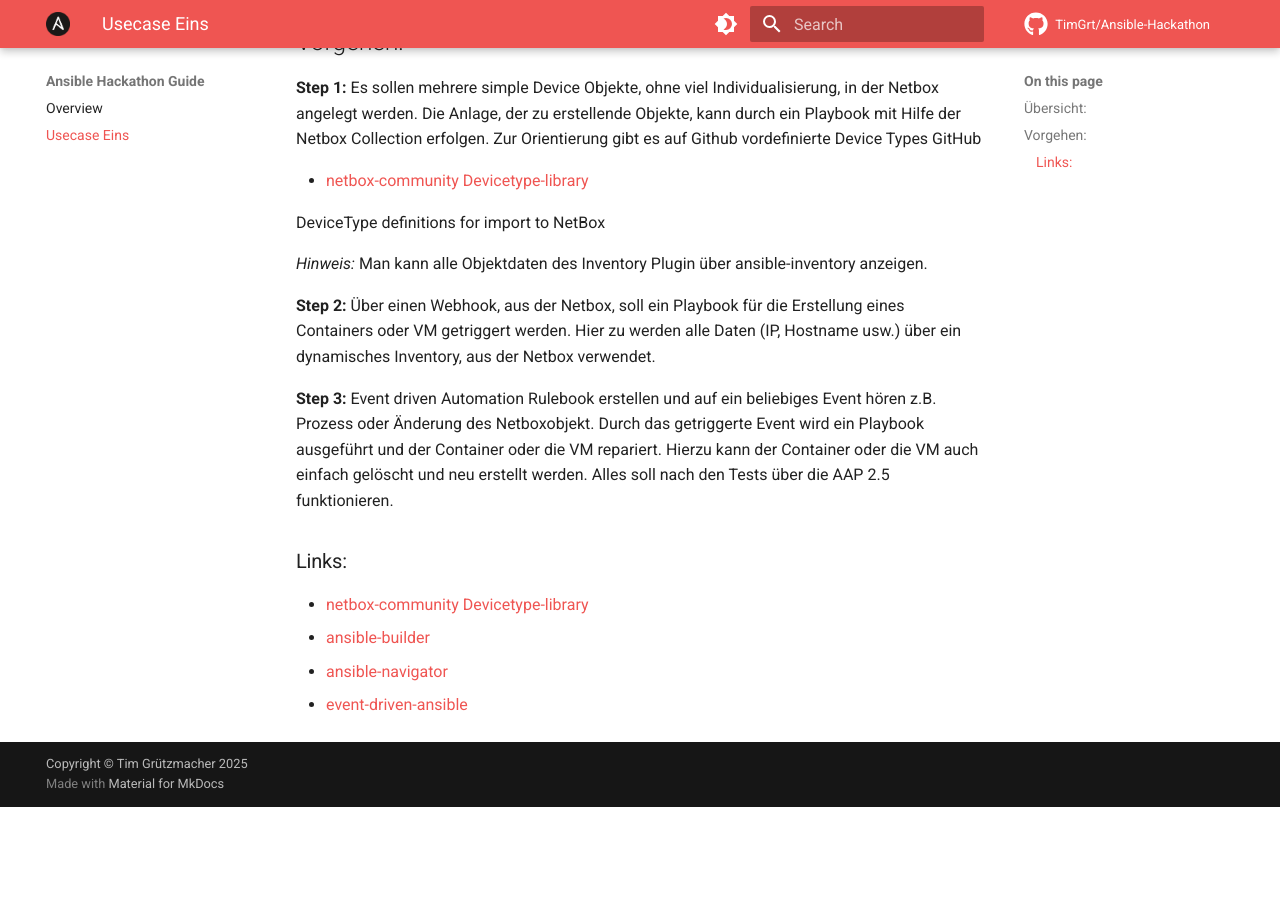
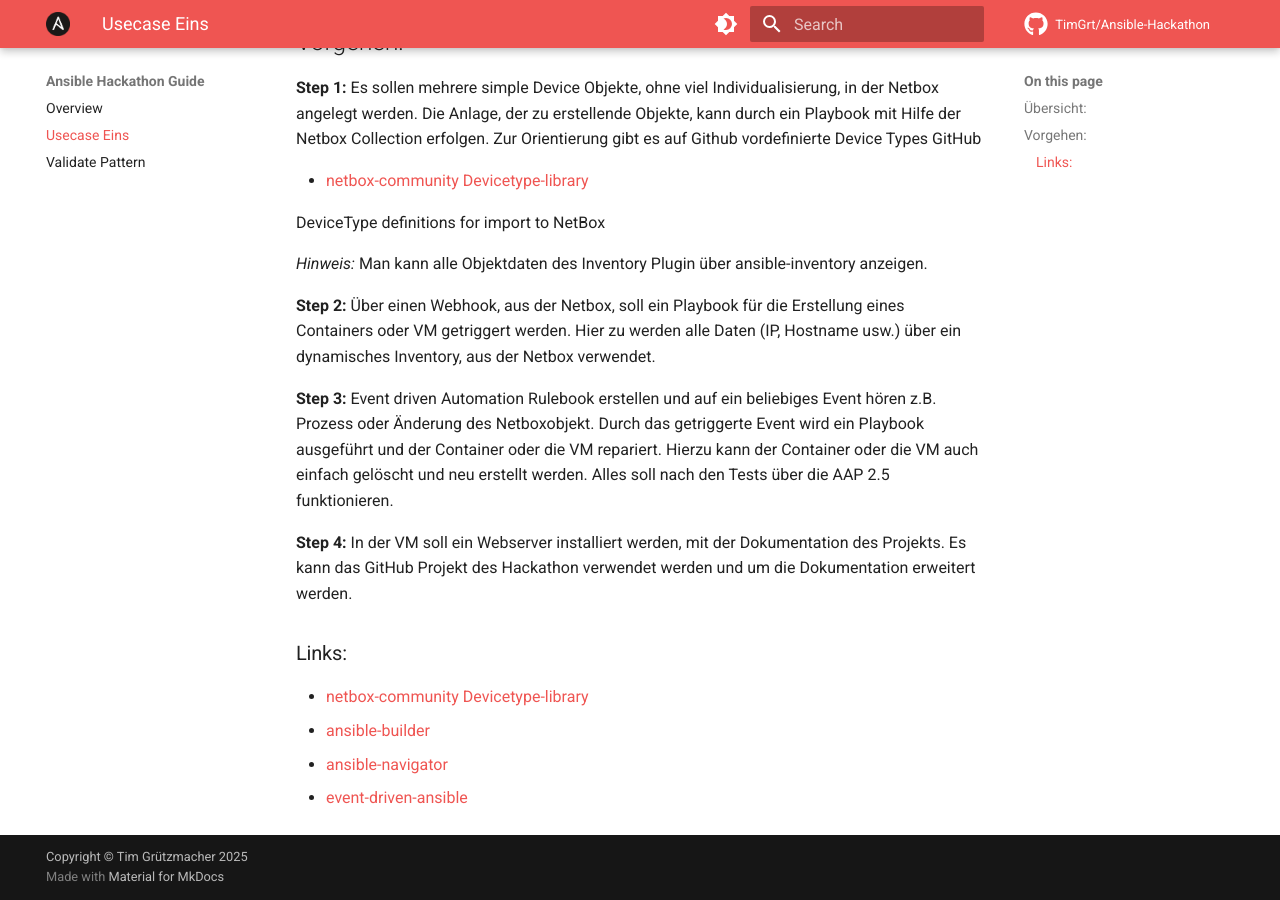
Before and after one commit to TimGrt/Ansible-Hackathon, an MkDocs documentation site: the page built from docs/usecase_one/index.md, in a window 1280 px wide and 900 px high, scrolled down 755 px. Built offline with MkDocs 1.6.1 and Material for MkDocs 9.7.7, drawn with Linux system fonts in a browser that asks for light colours; plug-ins that fetch from the network failed and are left out; comment, search, counter and statistics services are not loaded; before the commit the page ends 1562 px from its top, so only the background shows below that.

Commit message:
add validate_pattern and step4 usecase one

```diff
--- a/docs/usecase_one/index.md
+++ b/docs/usecase_one/index.md
@@ -34,6 +34,9 @@
 **Step 3:**
 Event driven Automation Rulebook erstellen und auf ein beliebiges Event hören z.B. Prozess oder Änderung des Netboxobjekt. Durch das getriggerte Event wird ein Playbook ausgeführt und der Container oder die VM repariert. Hierzu kann der Container oder die VM auch einfach gelöscht und neu erstellt werden. Alles soll nach den Tests über die AAP 2.5 funktionieren.
 
+**Step 4:**
+In der VM soll ein Webserver installiert werden, mit der Dokumentation des Projekts. Es kann das GitHub Projekt des Hackathon verwendet werden und um die Dokumentation erweitert werden.
+
 ### Links:
 
 - [netbox-community Devicetype-library](https://github.com/netbox-community/devicetype-library/tree/master)
--- a/mkdocs.yml
+++ b/mkdocs.yml
@@ -106,3 +106,4 @@
 nav:
   - "Overview": index.md
   - "Usecase Eins": ./usecase_one/index.md
+  - "Validate Pattern": ./validate_pattern/index.md
```
Also changed, not shown: docs/validate_pattern/index.md (added, +17 -0 lines).
